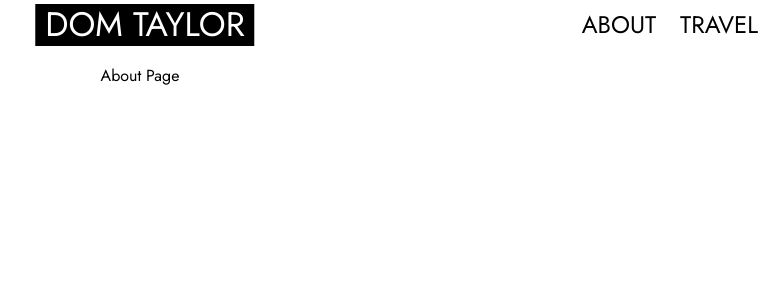
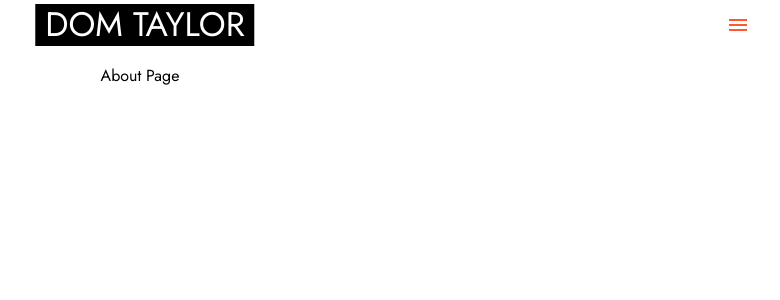
Before and after one commit to DomGeoT/me, a Next.js app: page /about in a window 1280 px wide. Shown: the top 300 px of the page, without its empty margins (500-1280 px from the left). Built offline with nearby package versions, Linux system fonts and the light colour scheme.

Commit message:
feat: improve navigation menu

```diff
--- a/src/app/layout.tsx
+++ b/src/app/layout.tsx
@@ -2,26 +2,21 @@
 import * as React from "react"
 import Box from "@mui/material/Box"
 import Typography from "@mui/material/Typography"
-import PersonIcon from "@mui/icons-material/Person"
-import FlightIcon from "@mui/icons-material/Flight"
+import Menu from "@mui/icons-material/Menu"
 import ThemeRegistry from "@/components/ThemeRegistry/ThemeRegistry"
-import { Link, useMediaQuery } from "@mui/material"
+import { Button } from "@mui/material"
 import { HEADER_HEIGHT } from "@/constants/layout"
-import { useTheme } from "@mui/material/styles"
-import { InvertingText } from "@/components/maximalism"
-
-const LINKS = [
-    { text: "ABOUT", href: "/about", icon: <PersonIcon /> },
-    { text: "TRAVEL", href: "/travel", icon: <FlightIcon /> },
-]
+import { MenuModal } from "@/components/MenuModal"
 
 export default function RootLayout({
     children,
 }: {
     children: React.ReactNode
 }) {
-    const theme = useTheme()
-    const smallScreen = useMediaQuery(theme.breakpoints.down("sm"))
+    const [isMenuModalOpen, setIsMenuModalOpen] = React.useState(false)
+    const handleToggleMenuModal = React.useCallback(() => {
+        setIsMenuModalOpen((state) => !state)
+    }, [])
 
     return (
         <html lang="en">
@@ -66,27 +61,9 @@ export default function RootLayout({
                                 right: "10px",
                             }}
                         >
-                            {LINKS.map((link) => {
-                                return (
-                                    <Link
-                                        sx={{
-                                            textDecoration: "none",
-                                            marginX: theme.spacing(1),
-                                        }}
-                                        key={link.href}
-                                        href={link.href}
-                                    >
-                                        <>
-                                            {smallScreen && link.icon}
-                                            {!smallScreen && (
-                                                <InvertingText>
-                                                    {link.text}
-                                                </InvertingText>
-                                            )}
-                                        </>
-                                    </Link>
-                                )
-                            })}
+                            <Button onClick={handleToggleMenuModal}>
+                                <Menu />
+                            </Button>
                         </Box>
                     </Box>
 
@@ -102,6 +79,11 @@ export default function RootLayout({
                     >
                         {children}
                     </Box>
+
+                    <MenuModal
+                        open={isMenuModalOpen}
+                        onClose={handleToggleMenuModal}
+                    />
                 </ThemeRegistry>
             </body>
         </html>
--- /dev/null
+++ b/src/components/MenuModal.tsx
@@ -0,0 +1,45 @@
+import * as React from "react"
+import { Modal } from "./common"
+import { InvertingText } from "./maximalism"
+import { Box, Button } from "@mui/material"
+import Cross from "@mui/icons-material/Close"
+import { useRouter } from "next/navigation"
+
+type Props = Readonly<{ open: boolean; onClose: () => void }>
+
+export function MenuModal({ open, onClose }: Props) {
+    const router = useRouter()
+
+    const handleGoToAbout = React.useCallback(() => {
+        router.push("/about")
+        onClose()
+    }, [router, onClose])
+
+    const handleGoToTravel = React.useCallback(() => {
+        router.push("/travel")
+        onClose()
+    }, [router, onClose])
+
+    return (
+        <Modal open={open} onClose={onClose} sx={{ maxWidth: "425px" }}>
+            <Box
+                sx={{
+                    display: "flex",
+                    flexDirection: "column",
+                }}
+            >
+                <Button onClick={handleGoToAbout}>
+                    <InvertingText>About</InvertingText>
+                </Button>
+                <Button onClick={handleGoToTravel}>
+                    <InvertingText>Travel</InvertingText>
+                </Button>
+                <Button onClick={onClose}>
+                    <InvertingText>
+                        <Cross sx={{ paddingTop: "8px" }} />
+                    </InvertingText>
+                </Button>
+            </Box>
+        </Modal>
+    )
+}
--- a/src/components/common/Modal.tsx
+++ b/src/components/common/Modal.tsx
@@ -6,9 +6,10 @@ type Props = Readonly<{
     open: boolean
     onClose: () => void
     children: React.ReactNode
+    sx: React.CSSProperties
 }>
 
-export function Modal({ open, onClose, children }: Props) {
+export function Modal({ open, onClose, children, sx }: Props) {
     return (
         <_Modal open={open} onClose={onClose}>
             <Card
@@ -25,6 +26,7 @@ export function Modal({ open, onClose, children }: Props) {
                     overflowX: "scroll",
                     border: "1px solid",
                     borderRadius: "0px",
+                    ...sx,
                 }}
             >
                 {children}
```
